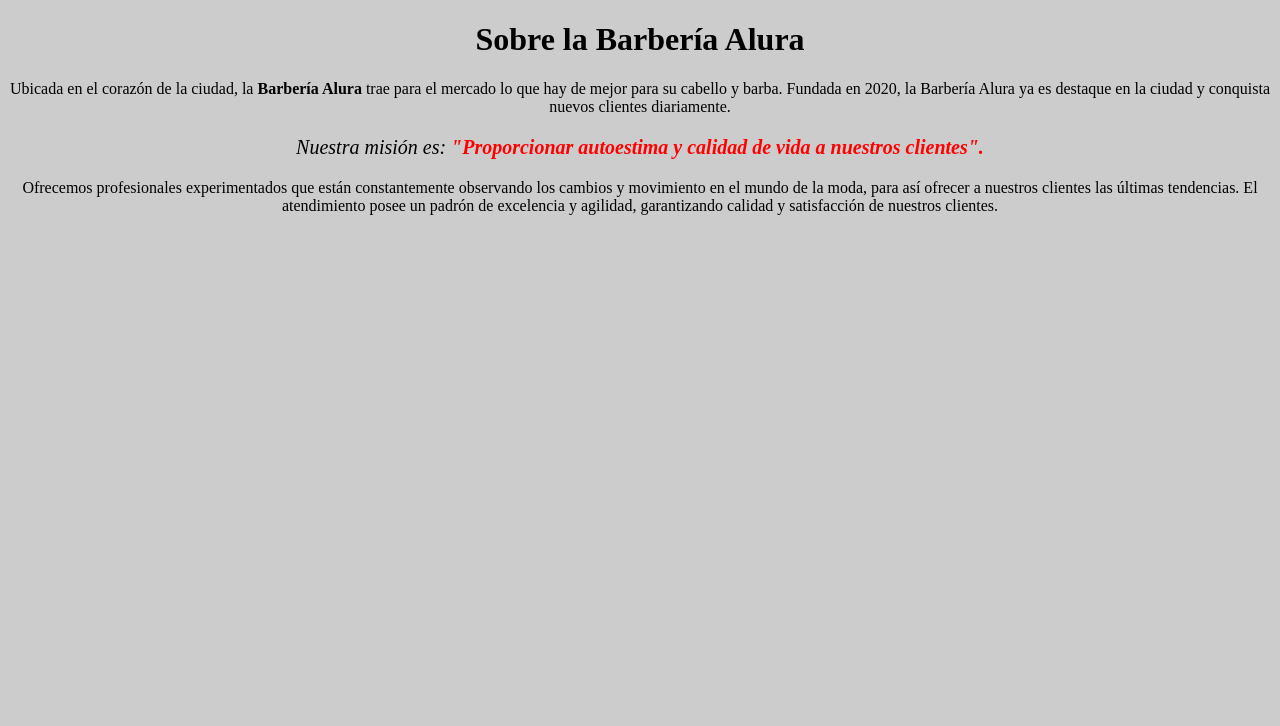
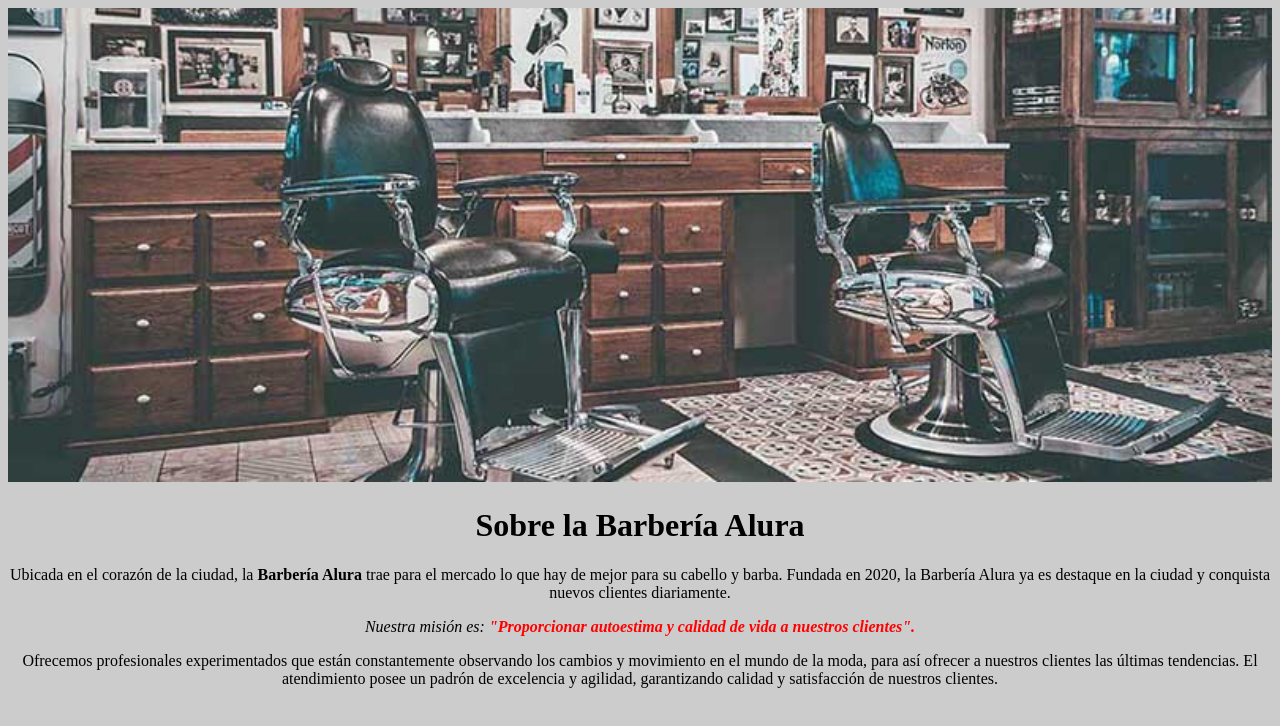
Before and after one commit to chiliwis/barberia, a plain HTML site: page index.html in a window 1280 px wide. Drawn offline with Linux system fonts and the light colour scheme.

Commit message:
Manejo de imagenes e inspeccionar pagina

```diff
--- a/index.html
+++ b/index.html
@@ -10,12 +10,16 @@
 </head>
 
 <body>
-    <h1 style="text-align: center; background-color: #cccccc;">Sobre la Barbería Alura</h1>
-    <p style="text-align: center;">Ubicada en el corazón de la ciudad, la <strong> Barbería Alura </strong>  trae para el mercado lo que hay de mejor para su cabello y
+
+    <img id="banner" src="banner/banner.jpg" alt="imagen">
+    <h1>Sobre la Barbería Alura</h1>
+    <p>Ubicada en el corazón de la ciudad, la <strong> Barbería Alura </strong> trae para el mercado lo que hay de mejor
+        para su cabello y
         barba. Fundada en 2020, la Barbería Alura ya es destaque en la ciudad y conquista nuevos clientes diariamente.
     </p>
-    <p style="font-size: 20px; text-align: center;"> <em> Nuestra misión es: <strong>  "Proporcionar autoestima y calidad de vida a nuestros clientes". </strong>  </em> </p>
-    <p style="text-align: center;">Ofrecemos profesionales experimentados que están constantemente observando los cambios y movimiento en el mundo
+    <p> <em> Nuestra misión es: <strong> "Proporcionar autoestima y calidad de vida a nuestros clientes". </strong>
+        </em> </p>
+    <p>Ofrecemos profesionales experimentados que están constantemente observando los cambios y movimiento en el mundo
         de la moda, para así ofrecer a nuestros clientes las últimas tendencias. El atendimiento posee un padrón de
         excelencia y agilidad, garantizando calidad y satisfacción de nuestros clientes.</p>
 </body>
--- a/style.css
+++ b/style.css
@@ -1,12 +1,24 @@
-p{
-    text-align: center;
+body{
     background-color: #cccccc;
 }
 
-body{
-    background-color: #cccccc;
+#banner{
+    width: 100%;
+}
+
+h1{
+    text-align: center;
+}
+
+p{
+    text-align: center;
 }
 
 em strong{
     color: red;
 }
+
+#mision{
+    font-size: 20px;
+
+}
```
Also changed, not shown: banner/banner.jpg (added), 1 other file.
